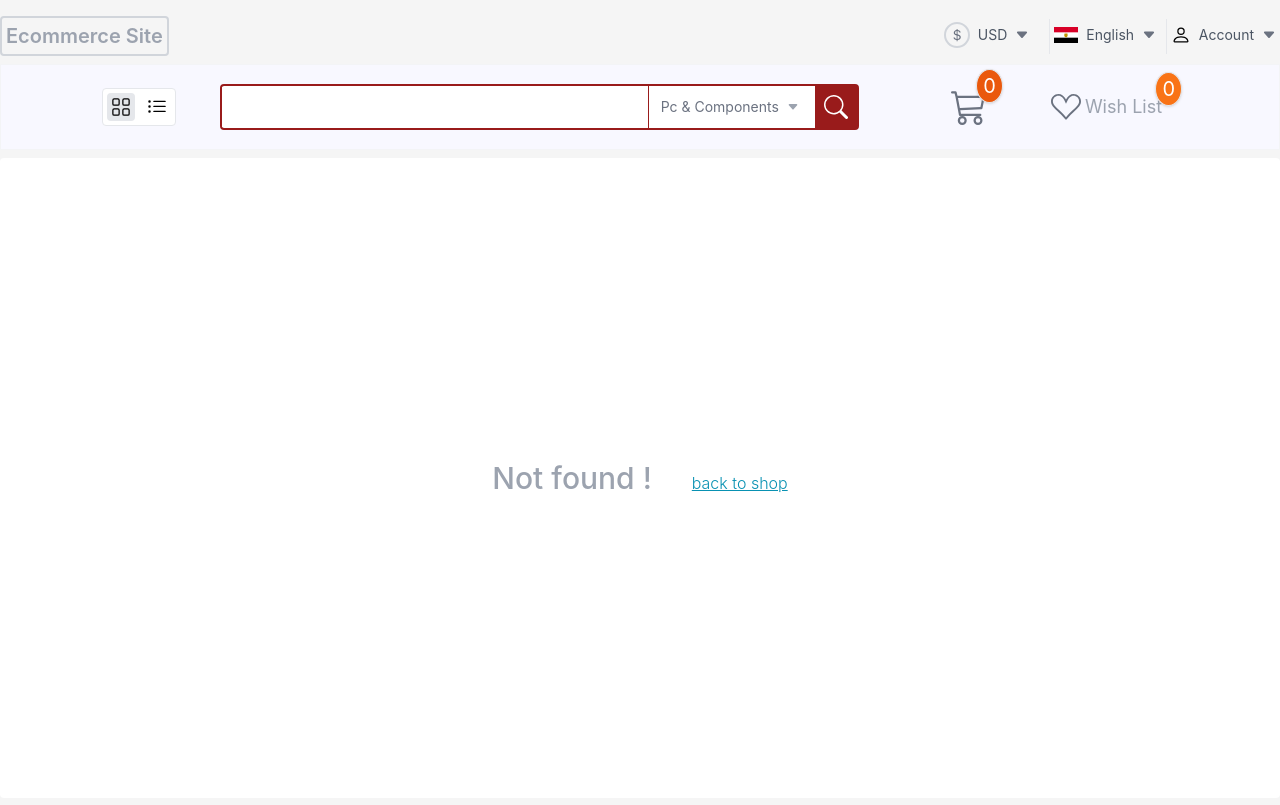
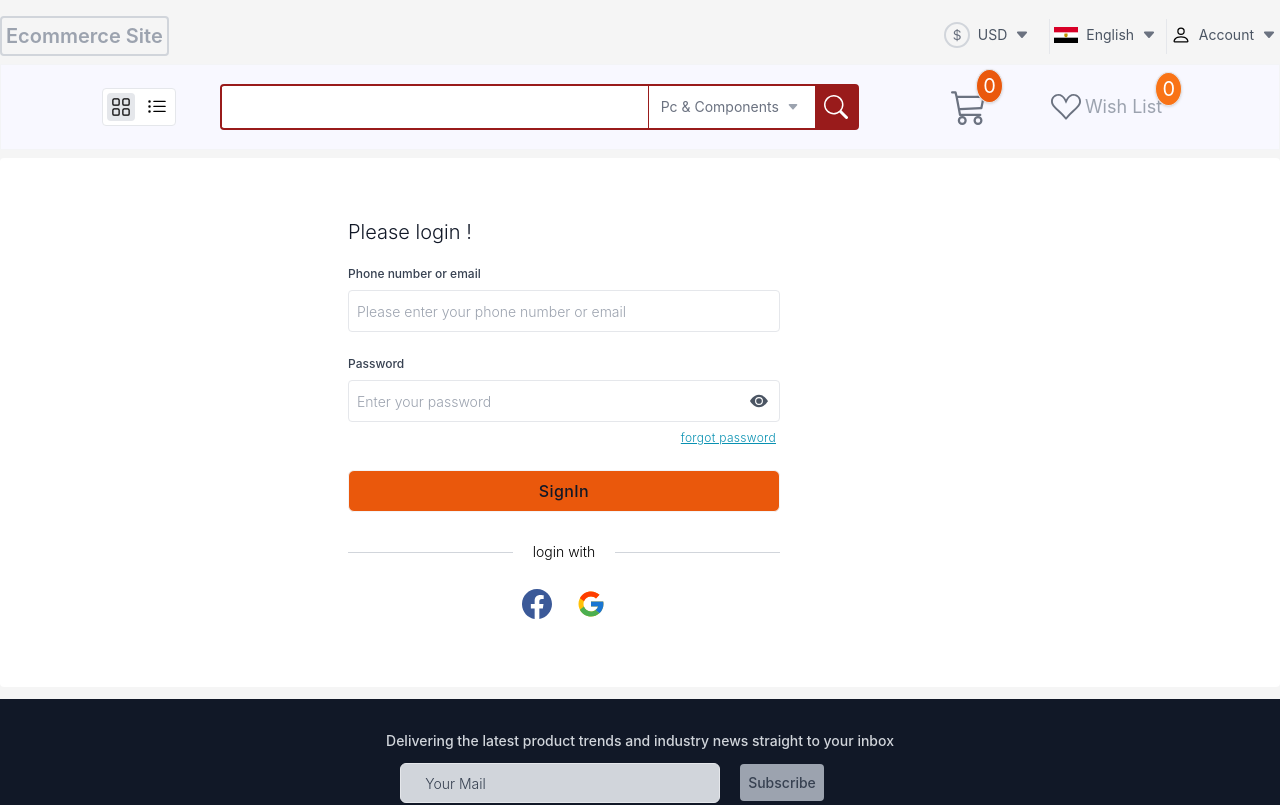
Before and after one commit to WinZawOoDev/ecommerce_site, a React (Create React App) app: page /signin in a window 1280 px wide. Shown: the top 805 px of the page. Built offline with nearby package versions, Linux system fonts and the light colour scheme.

Commit message:
created login component

```diff
--- /dev/null
+++ b/src/components/Account/SignIn.js
@@ -0,0 +1,53 @@
+import { useFormik } from 'formik'
+import React from 'react'
+import * as Yup from 'yup'
+import { Button, Input, WithSocial } from './Utilities'
+
+
+export default function Login() {
+
+  const form = useFormik({
+    initialValues: { phoneNumberOrEmail: "", password: "" },
+    validationSchema: Yup.object().shape({
+      phoneNumberOrEmail: Yup.string().required("Phone number or email is required").test('phonNumberOrEmail', value => Yup.string().email().isValidSync(value) || Yup.number().integer().positive().test(phone => {
+        return phone && phone.toString().length >= 10 && phone.toString().length <= 14 ? true : false;
+      }).isValidSync(value)),
+      password: Yup.string().min(6).max(8).required('Password is required'),
+    }),
+    onSubmit: values => console.log(values)
+  });
+
+  return (
+    <div className='container mx-auto'>
+      <div className='bg-white rounded flex justify-center items-center p-10'>
+        <div className='w-1/2 p-2'>
+          <span className='block py-3 text-xl font-light text-gray-900'>Please login !</span>
+          <div className='max-w-[27em]'>
+            <Input
+              label="Phone number or email"
+              name="phoneNumberOrEmail"
+              type="text"
+              placeholder="Please enter your phone number or email"
+              value={form.values.phoneNumberOrEmail}
+              onBlur={form.handleBlur}
+              onChange={form.handleChange}
+              error={(form.touched.phoneNumberOrEmail && form.errors.phoneNumberOrEmail) && form.errors.phoneNumberOrEmail}
+            />
+            <Input
+              label="Password"
+              name="password"
+              type="password"
+              placeholder="Enter your password"
+              value={form.values.password}
+              onBlur={form.handleBlur}
+              onChange={form.handleChange}
+              error={(form.touched.password && form.errors.password) && form.errors.password}
+            />
+            <Button title="SignIn" onClick={form.handleSubmit} />
+            <WithSocial title={"login with"} />
+          </div>
+        </div>
+      </div>
+    </div>
+  )
+}
--- /dev/null
+++ b/src/components/Account/Utilities.js
@@ -0,0 +1,50 @@
+import React, { useState } from 'react'
+import { BsEyeSlashFill, BsEyeFill, BsFacebook } from 'react-icons/bs'
+import { FcGoogle } from 'react-icons/fc'
+
+
+export function Input({ label, type, placeholder, name, value, onBlur, onChange, error }) {
+
+    const isPassType = (type) => type === "password";
+    const [passInput, setPassInput] = useState({ eye: true, type: isPassType(type) ? type : "" });
+    const handleShowPassword = () => setPassInput(prev => ({ ...prev, eye: !prev.eye, type: isPassType(prev.type) ? "text" : "password" }));
+
+
+    return (
+        <div className='relative my-6 mt-1'>
+            <label className='block my-2 text-xs font-medium text-gray-700' htmlFor={name}>{label}</label>
+            <input type={isPassType(type) ? passInput["type"] : type} name={name} placeholder={placeholder} value={value} onBlur={onBlur} onChange={onChange} className="border border-gray-200 rounded p-2 w-full placeholder:font-light placeholder:text-sm outline-none" />
+            {(isPassType(type) || (passInput["type"] === "text")) && <button onClick={() => handleShowPassword()} className='absolute inset-y-9 my-auto right-3 outline-none text-gray-600'>{passInput["eye"] ? <BsEyeFill className='text-lg' /> : <BsEyeSlashFill className='text-lg' />}</button>}
+            <span className={`absolute left-0 -bottom-5 text-red-600 text-xs opacity-0 transition duration-100 ease-in-out ${error && " opacity-100"}`}>{error}</span>
+            {isPassType(type) && <button className='absolute -bottom-6 right-1 text-xs text-cyan-600 outline-none underline tracking-wide font-light'>forgot password</button>}
+        </div>
+    )
+}
+
+
+export function Button({ title, onClick }) {
+    return (
+        <button type='submit' onClick={onClick} className='py-2 border border-gray-100 bg-orange-600 w-full rounded-md my-6'>
+            <span className='text-gray-900 font-medium tracking-wide'>{title}</span>
+        </button>
+    )
+}
+
+
+export function WithSocial({ title }) {
+    return (
+        <>
+            <div className='relative text-center h-[0.05em] bg-gray-300 flex justify-center items-center my-4'>
+                <span className='absolute bg-white inset-y-0 my-auto -top-[0.7em] px-5 text-sm font-light'>{title}</span>
+            </div>
+            <div className='flex justify-center items-center py-5'>
+                <button className='mx-3 outline-none'>
+                    <BsFacebook className='text-3xl text-[#3B5998]' />
+                </button>
+                <button className='mx-3 outline-none'>
+                    <FcGoogle className='text-3xl text-gray-700' />
+                </button>
+            </div>
+        </>
+    )
+}
--- a/src/components/Header.js
+++ b/src/components/Header.js
@@ -47,7 +47,7 @@ export default function Header() {
     const languange = [{ id: 1, name: "English", Label: EngFlagIcon }, { id: 2, name: "Myanmar", Label: MMFlagIcon }];
     const [selectedLanguage, setSelectedLanguage] = useState(languange[0]);
 
-    const accountInfo = { button: { name: "Account", Label: UserIcon }, items: [{ id: 1, name: "SignIn", Label: SingInIcon }, { id: 2, name: "SignOut", Label: SignOutIcon }] }
+    const accountInfo = { button: { name: "Account", Label: UserIcon }, items: [{ id: 1, name: "SignIn", Label: SingInIcon, }, { id: 2, name: "SignOut", Label: SignOutIcon }] }
 
     const [searchForm, setSearchForm] = useState({ product: "", category: category_data[0], showResult: false });
     const closeSearchResult = () => setSearchForm(prev => ({ ...prev, showResult: prev.showResult && false }));
--- a/src/components/Main.js
+++ b/src/components/Main.js
@@ -1,4 +1,4 @@
-import React, { useEffect } from 'react'
+import React from 'react'
 import { Routes, Route, Outlet } from 'react-router-dom'
 import Header from './Header'
 import Body from './Body'
@@ -8,6 +8,7 @@ import ProductDetails from './ProductDetails'
 import EmptyCart from './Cart/EmptyCart'
 import PageNotFound from './PageNotFound'
 import Cart from './Cart'
+import SignIn from './Account/SignIn'
 
 
 export default function Main() {
@@ -32,6 +33,7 @@ export default function Main() {
                 <Route path='product-details/:mainCategory/:subCategory/:product/:producId' element={<ProductDetails />} />
                 <Route path='view-cart/*' element={<Cart />} />
                 <Route path='empty-cart' element={<EmptyCart />} />
+                <Route path='signin' element={<SignIn />} />
                 <Route path='*' element={<PageNotFound />} />
             </Routes>
             <Footer />
```
Also changed, not shown: src/components/Account/SignUp.js (added).
